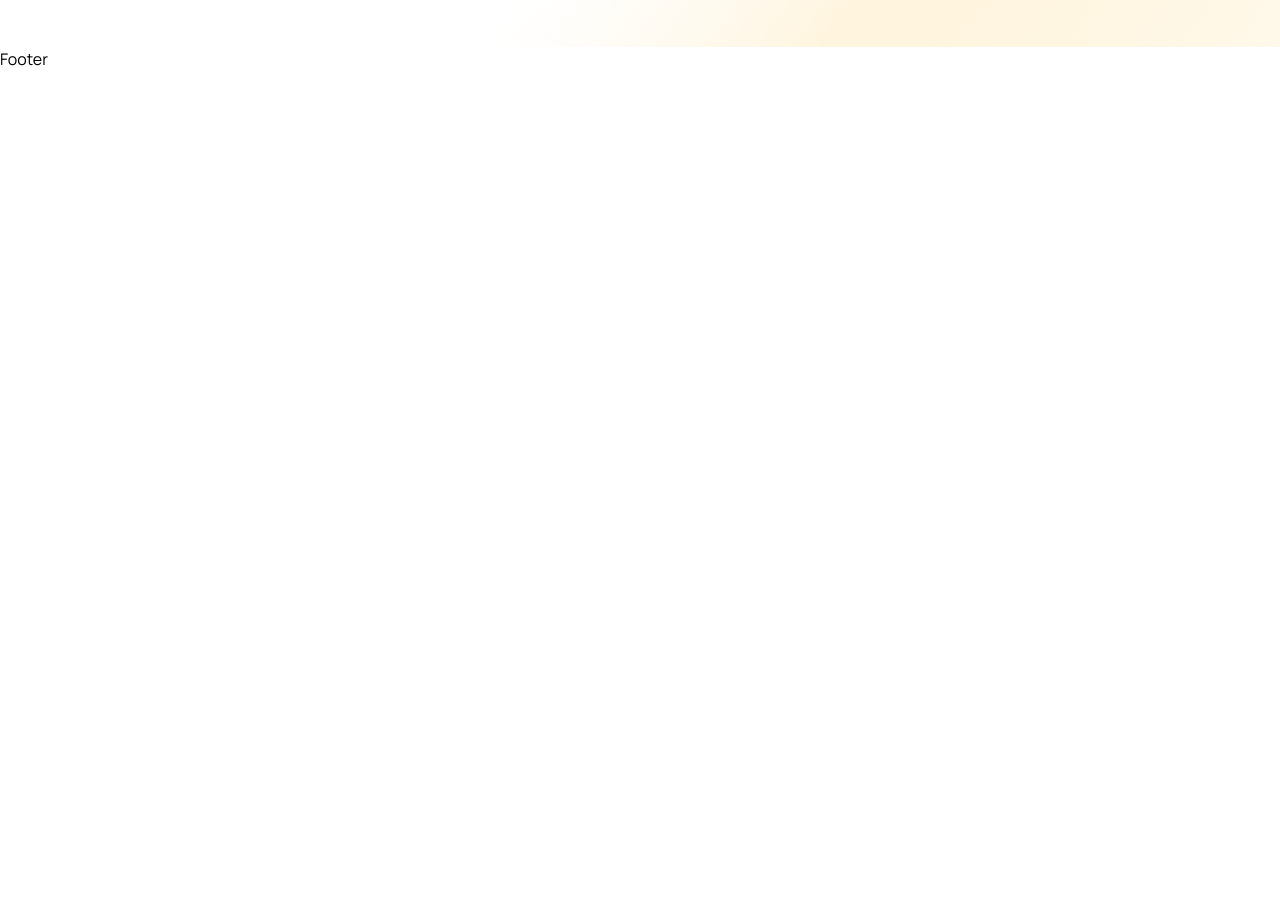
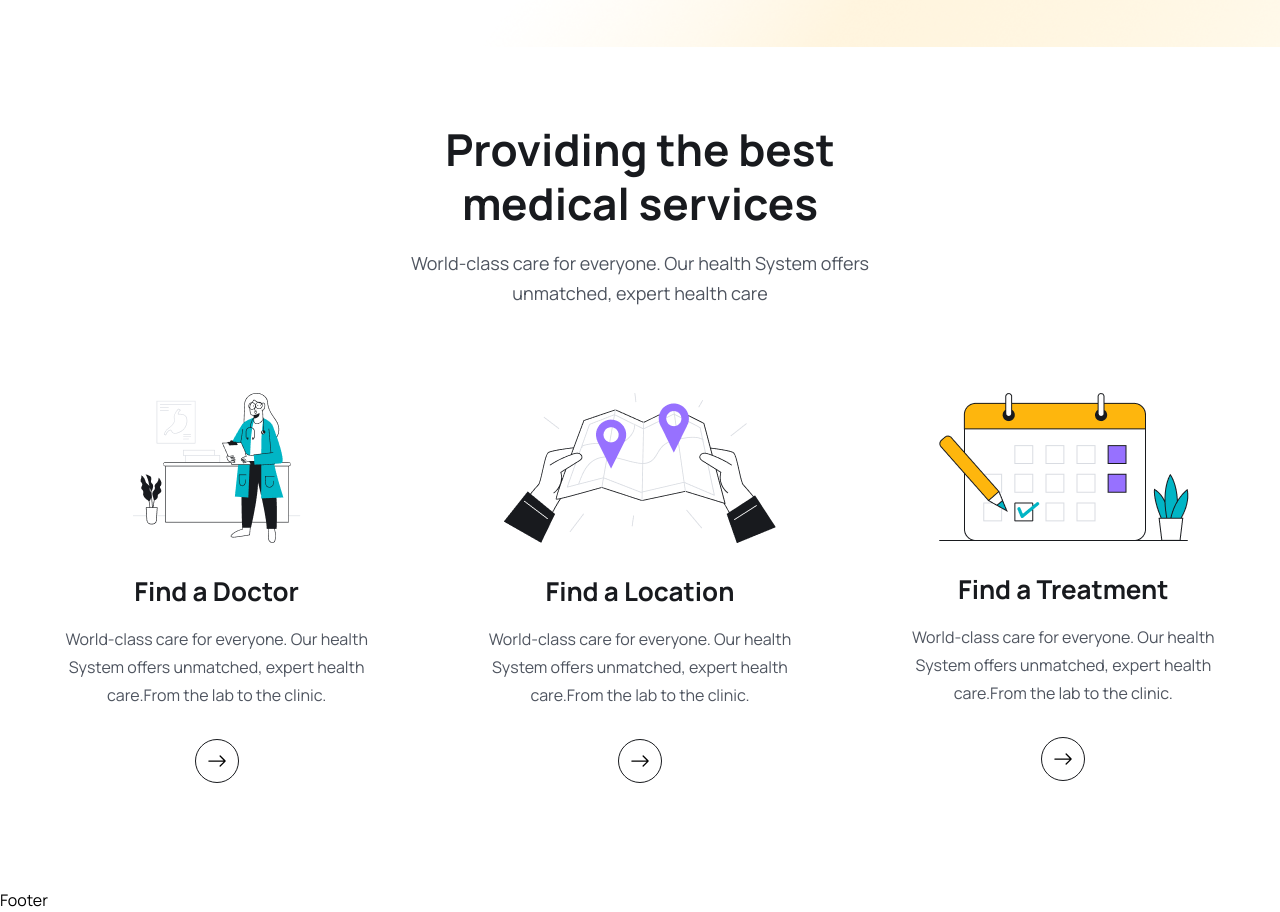
Before and after one commit to sanieni6/MERN-Doctor-apoinment-web, a React (Vite) app: page / in a window 1280 px wide. Shown: the part 740-1652 px from the top of the page. Before the commit the page ends 811 px from the top, so only its background shows below. Built offline with nearby package versions, Linux system fonts and the light colour scheme.

Commit message:
implement second session at home

```diff
--- a/src/pages/Home.jsx
+++ b/src/pages/Home.jsx
@@ -3,8 +3,55 @@
 import heroImg01 from "../assets/images/hero-img01.png";
 import heroImg02 from "../assets/images/hero-img02.png";
 import heroImg03 from "../assets/images/hero-img03.png";
+import icon01 from '../assets/images/icon01.png';
+import icon02 from '../assets/images/icon02.png';
+import icon03 from '../assets/images/icon03.png';
+import { Link } from "react-router-dom";
+import { BsArrowRight } from "react-icons/bs";
 
 const Home = () => {
+
+  const paragraph = "World-class care for everyone. Our health System offers unmatched, expert health care.From the lab to the clinic.";
+  const servicesLinks = [
+    ['Find a Doctor', paragraph, '/doctors', icon01],
+    ['Find a Location', paragraph, '/locations', icon02],
+    ['Find a Treatment', paragraph, '/treatments', icon03],
+  ];
+
+  const Services = () => {
+    return (
+      <>
+        {servicesLinks.map((service, i) => (
+
+        <div key={i} className="py-[30px] px-5">
+            <div className="flex items-center justify-center">
+              <img src={service[3]} alt="" />
+            </div>
+
+            <div className="mt-[30px]">
+              <h2 className="text-[26px] leading-9 text-headingColor font-[700] text-center">
+              {service[0]}
+              </h2>
+              <p className="text-[16px] leading-7 text-textColor font-[400] mt-4 text-center">
+              {service[1]}
+              </p>
+
+              <Link to={service[2]}
+              className="w-[44px] h-[44px] rounded-full border border-solid border-[#181a1e] mt-[30px]
+              mx-auto flex items-center justify-center group hover:bg-primaryColor hover:border-none"
+              >
+                < BsArrowRight className="group-hover:text-white w-6 h-5"/>
+              </Link>
+
+            </div>
+
+          </div>
+          ))}
+      </>
+        )
+
+    };
+
   return (
     <>
     <>
@@ -73,7 +120,24 @@
       </div>
 
     </section>
+    <section>
+      <div className="container">
+        <div className="lg:w-[470px] mx-auto">
+        <h2 className="heading text-center">
+          Providing the best medical services
+        </h2>
+        <p className="text__para text-center">
+          World-class care for everyone. Our health System offers unmatched,
+          expert health care
+        </p>
+        </div>
+        <div className="grid grid-cols-1 md:grid-cols-2 lg:grid-cols-3 gap-5 lg:gap-[30px] mt-[30px]
+        lg:mt-[55px]">
+          < Services />
 
+        </div>
+      </div>
+    </section>
     </>
 
     </>
```
